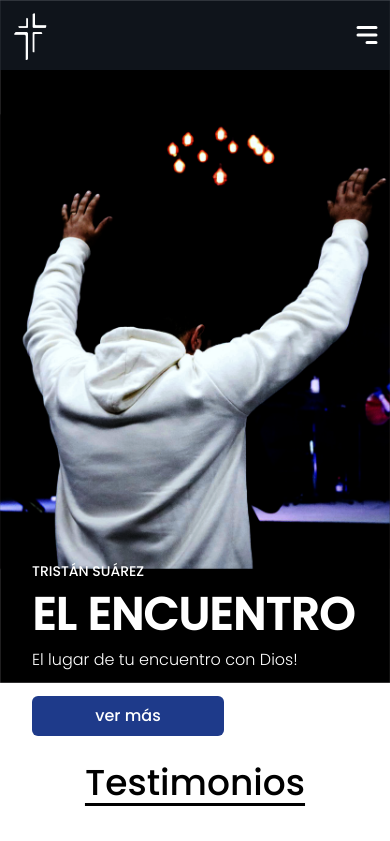
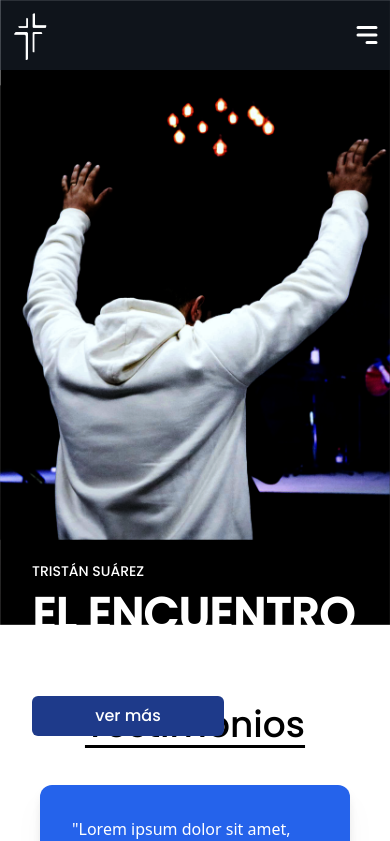
Before and after one commit to sebygalla/encuentro-tailwind, a React (Vite) app: page / in a window 390 px wide. Shown: the top 841 px of the page. Built offline with nearby package versions, Linux system fonts and the light colour scheme.

Commit message:
main portada

```diff
--- a/src/components/Hero/Hero.jsx
+++ b/src/components/Hero/Hero.jsx
@@ -3,6 +3,7 @@
 import PortadaMobile from "../../assets/image/main3.png"
 import HeroTitle from "../Titulo/Titulo";
 import Redes from "../Redes/Redes";
+import PortadaMobileDos from "../../assets/image/main4.png"
 
 
 const Hero = () => {
@@ -10,7 +11,7 @@
     <section>
       <img className="w-full md:flex hidden" src="../../src/assets/image/main2.png"></img>
 
-      <img className="md:hidden" src="../../src/assets/image/main3.png"></img>
+      <img className="md:hidden" src="../../src/assets/image/main4.png"></img>
 
       <HeroTitle/>
       <Redes/>
```
Also changed, not shown: src/assets/image/main4.png (added).
